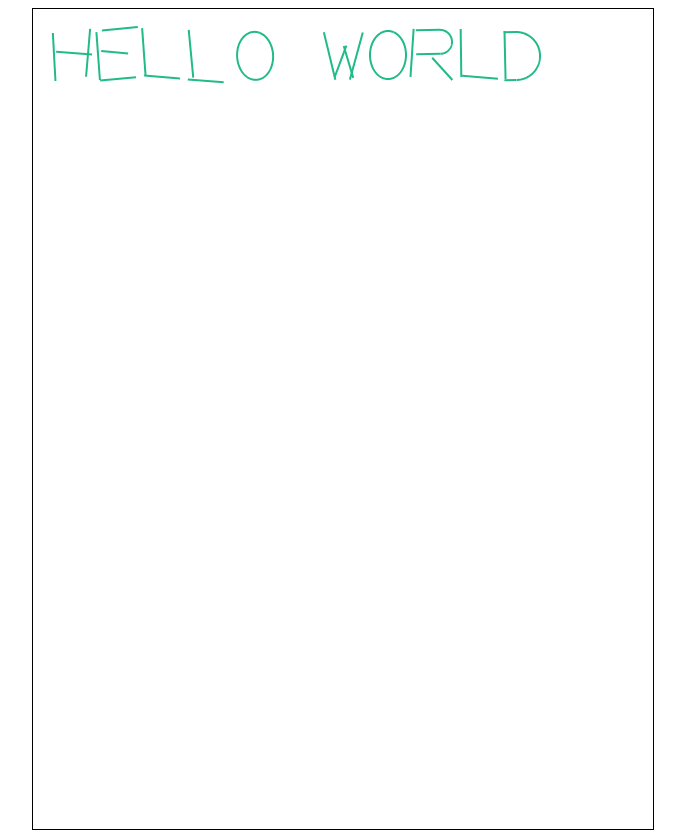
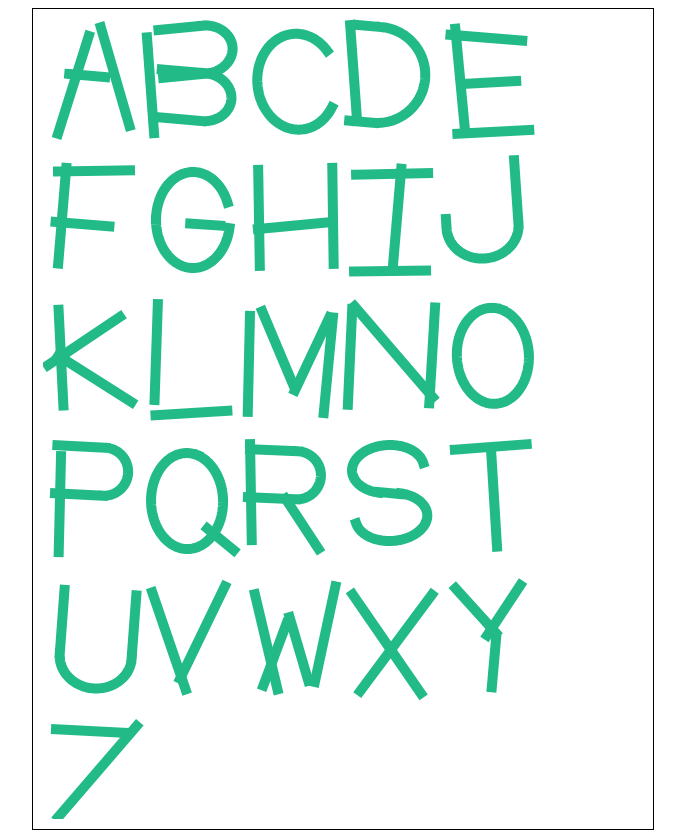
Before and after one commit to michaelfoland/chicken-scratch, a plain HTML site: page index.html in a window 1280 px wide. Shown: the whole page, without its empty margins (297-982 px from the left). Drawn offline with Linux system fonts and the light colour scheme.

Commit message:
Update chicken scratch functions to allow for different character sizes

```diff
--- a/characters.js
+++ b/characters.js
@@ -1,6 +1,11 @@
-const lineWidth = 2;
+const lineWidth = 10;
 const adjustment = 6;
 const color = '#2b8';
+const lineCap = 'square';
+// const shadowColor = '#175';
+// const shadowOffsetX = 12;
+// const shadowOffsetY = 6;
+// const shadowBlur = 8;
 
 const characters = {
   A: [
@@ -511,6 +516,9 @@ function drawCharacters(canvasEl) {
   let ctx = canvasEl.getContext('2d');
   ctx.lineWidth = lineWidth;
   ctx.strokeStyle = color;
+  ctx.lineCap = lineCap;
+
+
 
   let offset = {};
   let index = 0;
@@ -525,22 +533,27 @@ function drawCharacters(canvasEl) {
   }
 }
 
-function drawChickenScratchCharacters(canvasEl) {
+function drawChickenScratchCharacters(canvasEl, sizeRatio) {
   let ctx = canvasEl.getContext('2d');
   ctx.lineWidth = lineWidth;
   ctx.strokeStyle = color;
+  ctx.lineCap = lineCap;
 
   let offset = {};
   let index = 0;
-
+  let wraps = 0;
+  // let sizeRatio = .5;
 
   for (let char in characters) {
-      offset.x = (index % 10) * 50 + 10;
-      offset.y = Math.floor(index / 10) * 60 + 10;
+    wraps = Math.floor((index * (50 * sizeRatio)) / 500);
 
-      drawChickenScratchCharacter(ctx, characters[char], offset);
+    offset.x = (index * (50 * sizeRatio) % 500) + 10; // wrap at 500
 
-      index++;
+    offset.y = (wraps * (70 * sizeRatio)) + 10;
+
+    drawChickenScratchCharacter(ctx, characters[char], offset, sizeRatio);
+
+    index++;
   }
 }
 
@@ -548,6 +561,7 @@ function drawChickenScratchWord(canvasEl, word) {
   let ctx = canvasEl.getContext('2d');
   ctx.lineWidth = lineWidth;
   ctx.strokeStyle = color;
+
 
   let offset = {};
   let index = 0;
@@ -586,32 +600,75 @@ function drawStroke(context, stroke, offset) {
   context.stroke();
 }
 
-function drawChickenScratchCharacter(context, character, offset) {
+function drawChickenScratchCharacter(context, character, offset, sizeRatio) {
   character.forEach(stroke => {
-    drawChickenScratchStroke(context, stroke, offset)
+    drawChickenScratchStroke(context, stroke, offset, sizeRatio)
   });
 }
 
-function drawChickenScratchStroke(context, stroke, offset) {
-  console.log('in drawChickenScratchStroke, char offset =',offset);
+function applySizeRatio(value, ratio) {
+  return ((value - 1) * ratio) + 1;
+}
+
+function resizeStroke(stroke, sizeRatio) {
+  if (Array.isArray(stroke)) {
+    stroke.forEach(subStroke => {
+      if (subStroke.type === 'line') {
+        resizeLine(subStroke,sizeRatio);
+      } else if (subStroke.type === 'ellipse') {
+        resizeEllipse(subStroke,sizeRatio);
+      }
+    });
+  } else {
+    if (stroke.type === 'line') {
+      resizeLine(stroke,sizeRatio);
+    } else if (stroke.type === 'ellipse') {
+      resizeEllipse(stroke,sizeRatio);
+    }
+  }
+}
+
+function resizeLine(line, sizeRatio) {
+  for (let value in line.start) {
+    line.start[value] = applySizeRatio(line.start[value], sizeRatio);
+  }
+
+  for (let value in line.end) {
+    line.end[value] = applySizeRatio(line.end[value], sizeRatio);
+  }
+}
+
+function resizeEllipse(ellipse, sizeRatio) {
+  for (let value in ellipse.bounds) {
+    ellipse.bounds[value] = applySizeRatio(ellipse.bounds[value], sizeRatio);
+  }
+
+}
+function drawChickenScratchStroke(context, stroke, offset, sizeRatio) {
+  console.log('in drawChickenScratchStroke, stroke =',stroke);
+
+
+  let resizedStroke = JSON.parse(JSON.stringify(stroke));
+
+  resizeStroke(resizedStroke,sizeRatio);
+
+  console.log('resizedStroke after =',resizedStroke);
 
   // save context object
   context.save();
 
   // translate context
   let translateOffset = {
-    x: offset.x + (calculateStrokeXOffset(stroke)),
-    y: offset.y + (calculateStrokeYOffset(stroke))
+    x: offset.x + (calculateStrokeXOffset(resizedStroke)),
+    y: offset.y + (calculateStrokeYOffset(resizedStroke))
   }
-
-  console.log('translateOffset =',translateOffset);
 
   context.translate(translateOffset.x, translateOffset.y);
 
   // adjust offset accordingly
   let newOffset = {
-    x: 0 - (calculateStrokeXOffset(stroke)),
-    y: 0 - (calculateStrokeYOffset(stroke))
+    x: 0 - (calculateStrokeXOffset(resizedStroke)),
+    y: 0 - (calculateStrokeYOffset(resizedStroke))
   };
 
   // rotate context
@@ -622,13 +679,14 @@ function drawChickenScratchStroke(context, stroke, offset) {
 
 
   // translate context
-  // NOT DOING THIS YET
-  let randomYTrans = 3 - Math.round((Math.random() * 6));
-  let randomXTrans = 3 - Math.round((Math.random() * 6));
+  let base = 4;
+
+  let randomYTrans = (base * sizeRatio) - Math.round((Math.random() * (2 * base * sizeRatio)));
+  let randomXTrans = (base * sizeRatio) - Math.round((Math.random() * (2 * base * sizeRatio)));
   context.translate(randomXTrans, randomYTrans);
 
   // draw stroke
-  drawStroke(context, stroke, newOffset);
+  drawStroke(context, resizedStroke, newOffset);
 
   // restore context object
   context.restore();
@@ -666,8 +724,6 @@ function calculateStrokeOffset(stroke, dimension) {
 
     // NOTE: Spread operator necessary because
     // Math.max() and Math.min() don't expect arrays
-    console.log('Math.max(...all) =',Math.max(...all));
-    console.log('Math.min(...all) =',Math.min(...all));
     return (Math.max(...all) + Math.min(...all)) / 2;
   }
 }
@@ -689,7 +745,7 @@ function drawEllipse(ctx, x1, y1, x2, y2, start, end, direction) {
       radiusY = (y2 - y1) * 0.5,
       centerX = x1 + radiusX,
       centerY = y1 + radiusY,
-      step = 0.025,
+      step = 0.03,
       a = start,
       pi2 = Math.PI * 2 - step;
 
--- a/index.html
+++ b/index.html
@@ -23,7 +23,21 @@
     <script>
       let canvas = document.getElementById('da-canvas');
 
-      drawChickenScratchWord(canvas,'hello world');
+      drawChickenScratchCharacters(canvas, 2);
+
+
+      /*
+      let ctx = canvas.getContext('2d');
+      let offset1 = { x: 10, y: 10 };
+
+      let offset2 = { x: 10, y: 60 };
+
+      let offset3 = { x: 10, y: 160 };
+
+      drawChickenScratchCharacter(ctx, characters.B, offset1, 1);
+      drawChickenScratchCharacter(ctx, characters.B, offset2, 2);
+      drawChickenScratchCharacter(ctx, characters.B, offset3, .5);
+      */
     </script>
   </body>
 </html>
```
